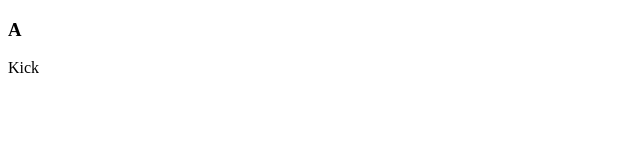
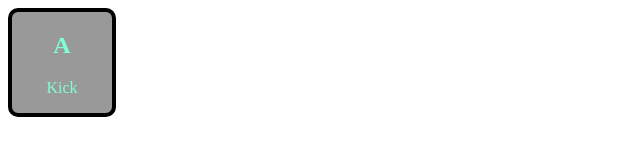
Before and after one commit to davi3blu3/js30.1_drumkit, a plain HTML site: page index.html in a window 1280 px wide. Shown: the whole page, without its empty margins (0-640 px from the left). Drawn offline with Linux system fonts and the light colour scheme.

Commit message:
style first key

```diff
--- a/index.html
+++ b/index.html
@@ -13,7 +13,7 @@
 
     <div class="keyRow">
         <div class="key">
-            <h3 class="char">A</h3>
+            <h2 class="char">A</h2>
             <p class="drum">Kick</p>
         </div>
     </div>
--- a/style.css
+++ b/style.css
@@ -0,0 +1,10 @@
+.key {
+    width: 100px;
+    padding: 0;
+    background-color: rgba(0,0,0,0.4);
+    border: 4px solid black;
+    border-radius: 10px;
+    color: aquamarine;
+    text-align: center;
+    display: inline-block;
+}
```
